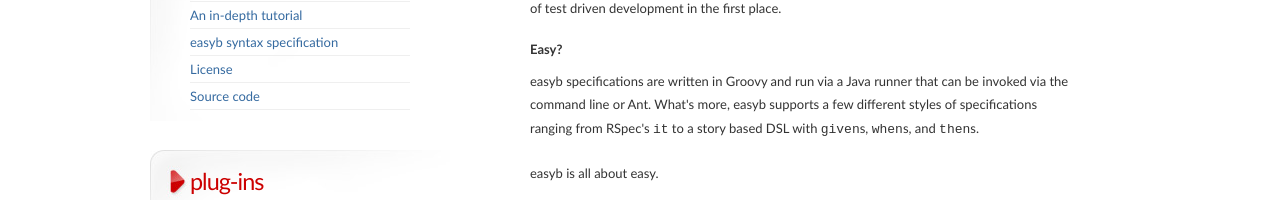
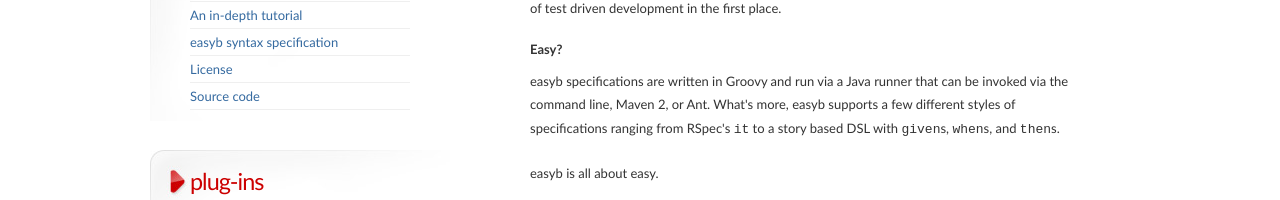
Before and after one commit to easyb/easyb-core, a plain HTML site: page docs/website/index.html in a window 1280 px wide. Shown: the part 531-731 px from the top of the page. Drawn offline with Linux system fonts and the light colour scheme.

Commit message:
added bit about Maven 2
git-svn-id: http://easyb.googlecode.com/svn/trunk@77 9bebd20b-ac44-0410-9e34-335f4663fabf

```diff
--- a/docs/website/index.html
+++ b/docs/website/index.html
@@ -46,7 +46,7 @@ pageTracker._trackPageview();
 
 				<h3>Easy?</h3>
 
-				<p>easyb specifications are written in Groovy and run via a Java runner that can be invoked via the command line or Ant. What's more, easyb supports a few different styles of specifications ranging from RSpec's <code>it</code> to a story based DSL with <code>given</code>s, <code>when</code>s, and <code>then</code>s.
+				<p>easyb specifications are written in Groovy and run via a Java runner that can be invoked via the command line, Maven 2, or Ant. What's more, easyb supports a few different styles of specifications ranging from RSpec's <code>it</code> to a story based DSL with <code>given</code>s, <code>when</code>s, and <code>then</code>s.
 				</p>
 
 
```
